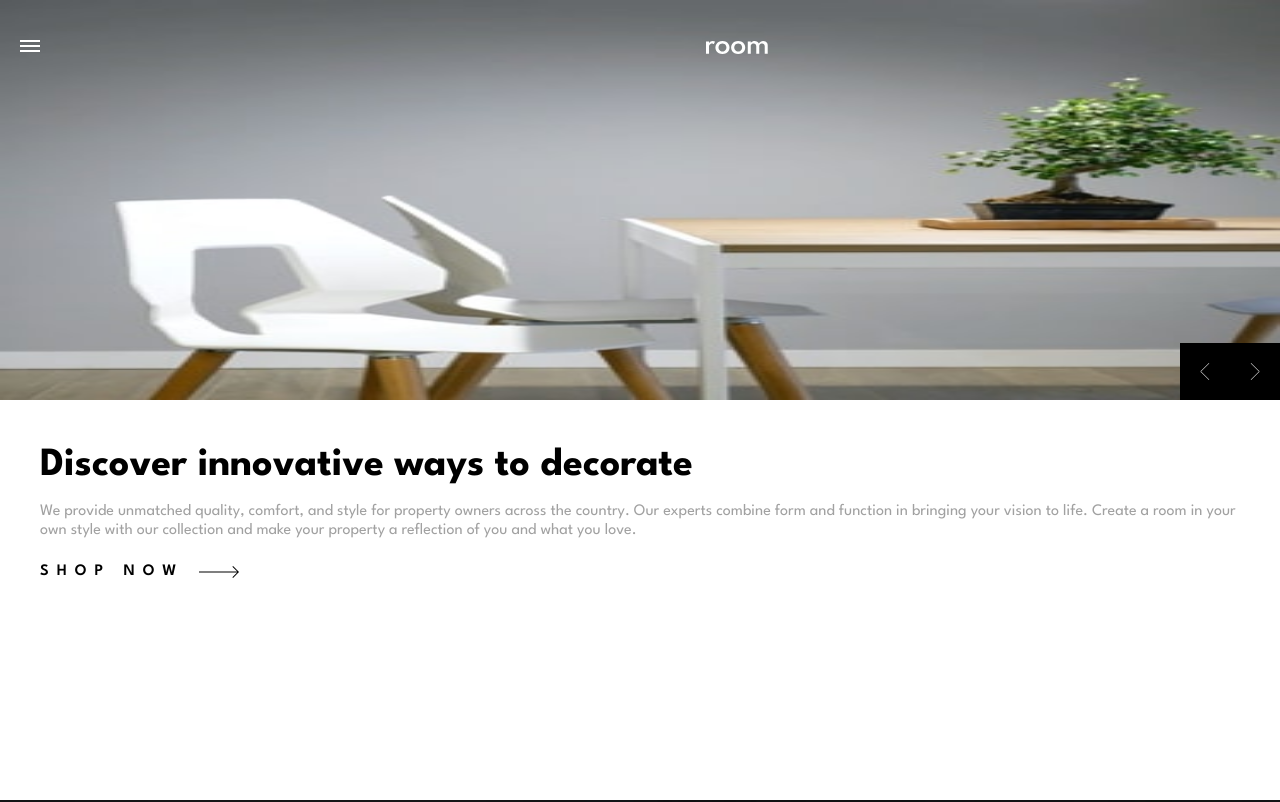
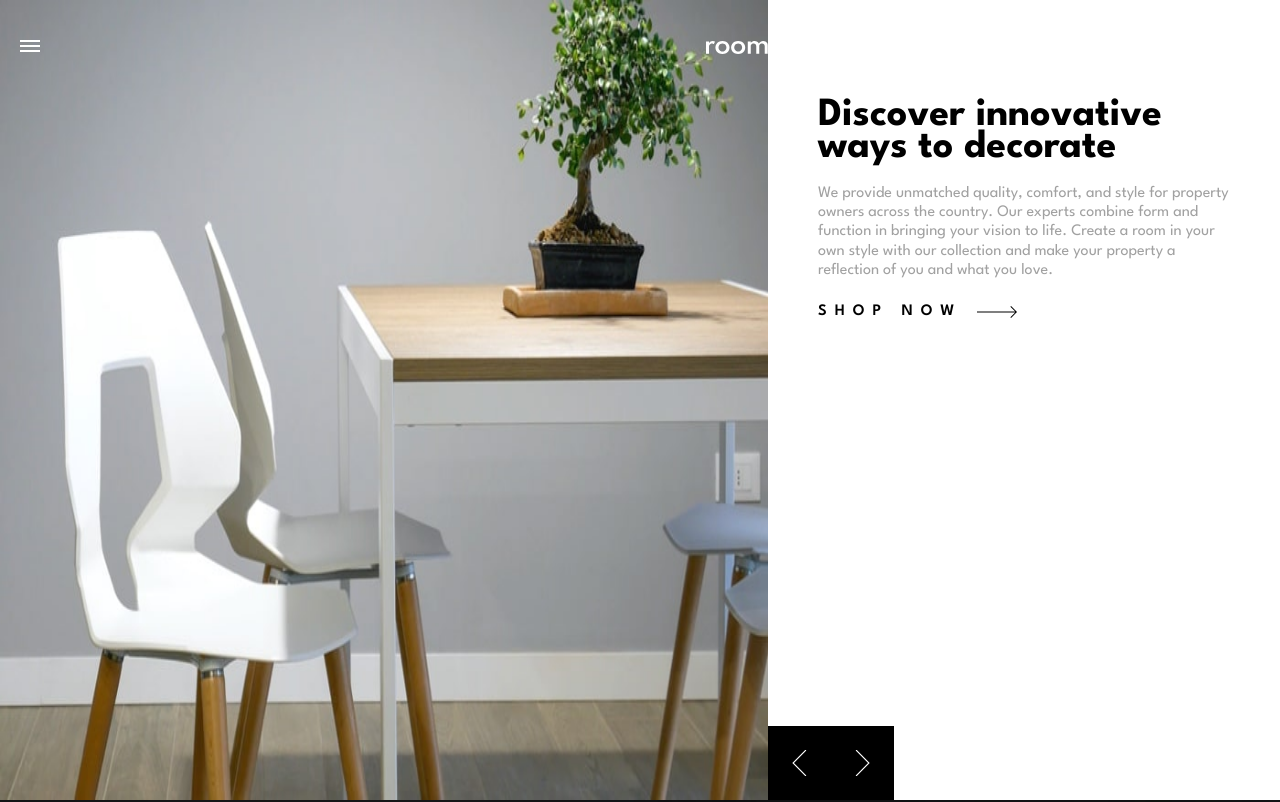
Before and after one commit to over-geek/room-homepage, a React (Vite) app: page / in a window 1280 px wide. Shown: the top 802 px of the page. Built offline with nearby package versions, Linux system fonts and the light colour scheme.

Commit message:
Add desktop design

```diff
--- a/src/components/Carousel.tsx
+++ b/src/components/Carousel.tsx
@@ -1,8 +1,13 @@
 import React, { useRef } from 'react';
+import styled from 'styled-components';
+import theme from '../utils/theme';
 import Slider from 'react-slick';
 import 'slick-carousel/slick/slick.css';
 import 'slick-carousel/slick/slick-theme.css';
 import '../App.css';
+import image1desk from '../assets/images/desktop-image-hero-1.jpg';
+import image2desk from '../assets/images/desktop-image-hero-2.jpg';
+import image3desk from '../assets/images/desktop-image-hero-3.jpg';
 import image1 from '../assets/images/mobile-image-hero-1.jpg';
 import image2 from '../assets/images/mobile-image-hero-2.jpg';
 import image3 from '../assets/images/mobile-image-hero-3.jpg';
@@ -13,18 +18,21 @@ import arrow from '../assets/images/icon-arrow.svg';
 const data = [
   {
     image: image1,
+    desktopImage: image1desk,
     title: 'Discover innovative ways to decorate',
     description: 'We provide unmatched quality, comfort, and style for property owners across the country. Our experts combine form and function in bringing your vision to life. Create a room in your own style with our collection and make your property a reflection of you and what you love.',
     link: '#',
   },
   {
     image: image2,
+    desktopImage: image2desk,
     title: 'We are available all across the globe',
     description: "With stores all over the world, it's easy for you to find furniture for your home or place of business. Locally, we're in most major cities throughout the country. Find the branch nearest you using our store locator. Any questions? Don't hesitate to contact us today.",
     link: '#',
   },
   {
     image: image3,
+    desktopImage: image3desk,
     title: 'Manufactured with the best materials',
     description: 'Our modern furniture store provide a high level of quality. Our company has invested in advanced technology to ensure that every product is made as perfect and as consistent as possible. With three decades of experience in this industry, we understand what customers want for their home and office.',
     link: '#',
@@ -43,7 +51,7 @@ const Carousel = () => {
   };
 
   const prevArrow = (
-    <div
+    <PrevArrow
       className="prev-arrow"
       onClick={() => {
         if (sliderRef.current) {
@@ -52,11 +60,11 @@ const Carousel = () => {
       }}
     >
       <img src={arrowLeft} alt="" />
-    </div>
+    </PrevArrow>
   );
 
   const nextArrow = (
-    <div
+    <NextArrow
       className="next-arrow"
       onClick={() => {
         if (sliderRef.current) {
@@ -65,36 +73,220 @@ const Carousel = () => {
       }}
     >
       <img src={arrowRight} alt="" />
-    </div>
+    </NextArrow>
   );
 
   return (
-    <div className='carousel'>
-      <Slider {...settings} ref={sliderRef} className="slider">
+    <CarouselContainer>
+      <SliderContainer {...settings} ref={sliderRef}>
         {data.map((item, index) => (
-          <div className='slider-item' key={index}>
-            <div className='slider-img-container'>
-              <img src={item.image} alt="slide 1" className='slider-image' />
-            </div>
-            <div className='slider-description-container'>
-              <div className='slider-description'>
+          <SliderItem key={index} className='slider-item'>
+            <SliderImgContainer className='slider-img-container'>
+              <picture>
+                <source srcSet={item.desktopImage} media='(min-width: 500px)' />
+                <img src={item.image} alt='hero' />
+              </picture>
+            </SliderImgContainer>
+            <SliderDescriptionContainer>
+              <SliderDescription>
                 <h2>{item.title}</h2>
                 <p>{item.description}</p>
-                <a href={item.link} className='shop-link'>
+                <ShopLink href={item.link}>
                   SHOP NOW
                   <img src={arrow} alt='arrow' />
-                </a>
-              </div>
-            </div>
-          </div>
+                </ShopLink>
+              </SliderDescription>
+            </SliderDescriptionContainer>
+          </SliderItem>
         ))}
-      </Slider>
-      <div className='arrow-container'>
+      </SliderContainer>
+      <ArrowContainer>
         {prevArrow}
         {nextArrow}
-      </div>
-    </div>
+      </ArrowContainer>
+    </CarouselContainer>
   );
 };
 
+const CarouselContainer = styled.div`
+  height: 100%;
+  position: relative;
+`;
+
+const SliderContainer = styled(Slider)`
+  height: 100%;
+`;
+
+const SliderItem = styled.div`
+  height: 100%;
+
+  ${theme.mediaQueries.desktop} {
+    display: flex !important;
+  }
+`;
+
+const SliderImgContainer = styled.div`
+  height: 50%;
+
+  &.slider-img-container img {
+    width: 100%;
+    height: 100%;
+  }
+
+  ${theme.mediaQueries.desktop} {
+    width: 60%;
+    height: 100%;
+  }
+`;
+
+const SliderDescriptionContainer = styled.div`
+  height: 50%;
+  padding: 50px 40px;
+
+  ${theme.mediaQueries.mobileSmall} {
+    padding: 50px 20px;
+  }
+
+  ${theme.mediaQueries.tablet} {
+    padding: 0;
+    display: flex;
+    align-items: center;
+    justify-content: center;
+  }
+
+  ${theme.mediaQueries.desktop} {
+    height: 100%;
+    width: 40%;
+    padding: 100px 50px;
+  }
+`;
+
+const SliderDescription = styled.div`
+  display: flex;
+  flex-direction: column;
+  gap: 20px;
+
+  & > h2 {
+    font-size: 2.5rem;
+    line-height: 2rem;
+  }
+
+  ${theme.mediaQueries.mobileSmall} {
+    & h2 {
+      font-size: 2rem;
+      line-height: 1.5rem;
+    }
+  }
+
+  ${theme.mediaQueries.tablet} {
+    width: 80%;
+    height: 70%;
+    gap: 25px;
+
+    & h2 {
+      font-size: 3.5rem;
+      line-height: 2.5rem;
+    }
+
+    & p {
+      font-size: 1.5rem;
+      line-height: 1.6rem
+    }
+  }
+`;
+
+const ShopLink = styled.a`
+  display: flex;
+  align-items: center;
+  gap: 15px;
+  letter-spacing: 0.5rem;
+  font-weight: 600;
+
+  & img {
+    width: 40px;
+  }
+
+  ${theme.mediaQueries.mobileSmall} {
+    font-size: 1.2rem;
+    margin-top: 20px;
+
+    & img {
+      width: 30px;
+    }
+  }
+
+  ${theme.mediaQueries.tablet} {
+    font-size: 1.5rem;
+    letter-spacing: 1rem;
+  }
+
+  ${theme.mediaQueries.tablet} {
+    margin-top: 20px;
+  }
+`;
+
+const ArrowContainer = styled.div`
+  display: flex;
+  position: absolute;
+  bottom: 50%;
+  right: 0;
+  background-color: black;
+
+  :hover {
+    background-color: hsl(0, 0%, 27%);
+    cursor: pointer;
+  }
+
+  ${theme.mediaQueries.desktop} {
+    bottom: 0;
+    right: auto;
+    left: 60%;
+  }
+`;
+
+const Arrow = styled.div`
+  display: flex;
+  padding: 20px;
+
+  ${theme.mediaQueries.desktop} {
+    padding: 24px;
+  }
+`
+
+const PrevArrow = styled(Arrow)`
+  & img {
+    width: 10px;
+  }
+
+  ${theme.mediaQueries.desktop} {
+    & img {
+      width: 15px;
+    }
+  }
+
+  ${theme.mediaQueries.tablet} {
+    & img {
+      width: 15px;
+    }
+  }
+`;
+
+const NextArrow = styled(Arrow)`
+  & img {
+    width: 10px;
+  }
+
+  ${theme.mediaQueries.tablet} {
+    & img {
+      width: 15px;
+    }
+  }
+
+  ${theme.mediaQueries.desktop} {
+    & img {
+      width: 15px;
+    }
+  }
+`;
+
 export default Carousel;
```
